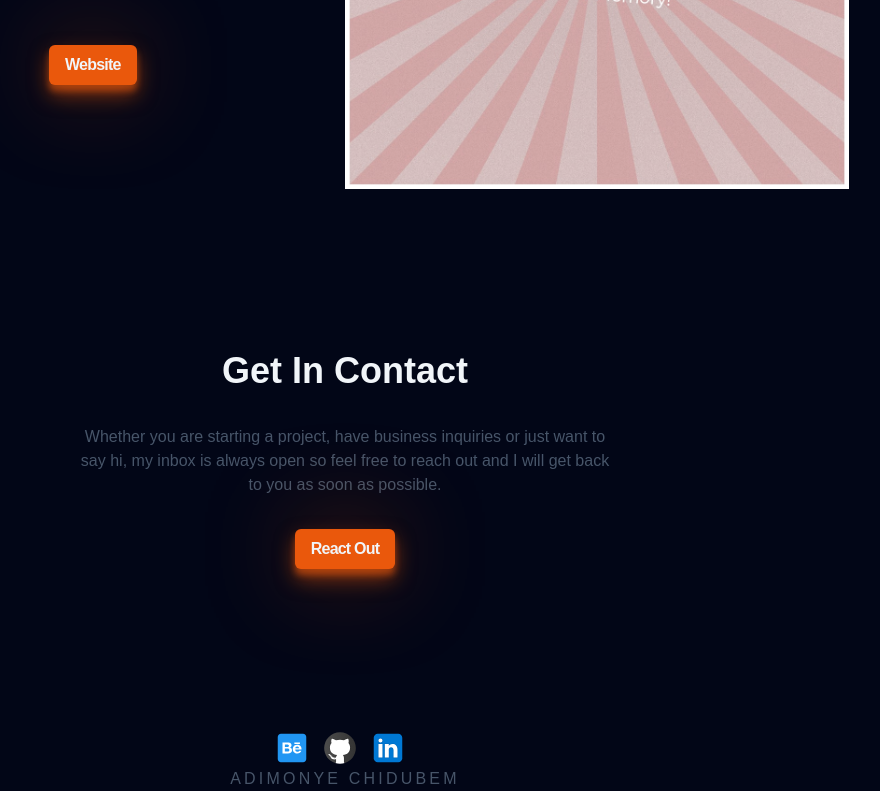
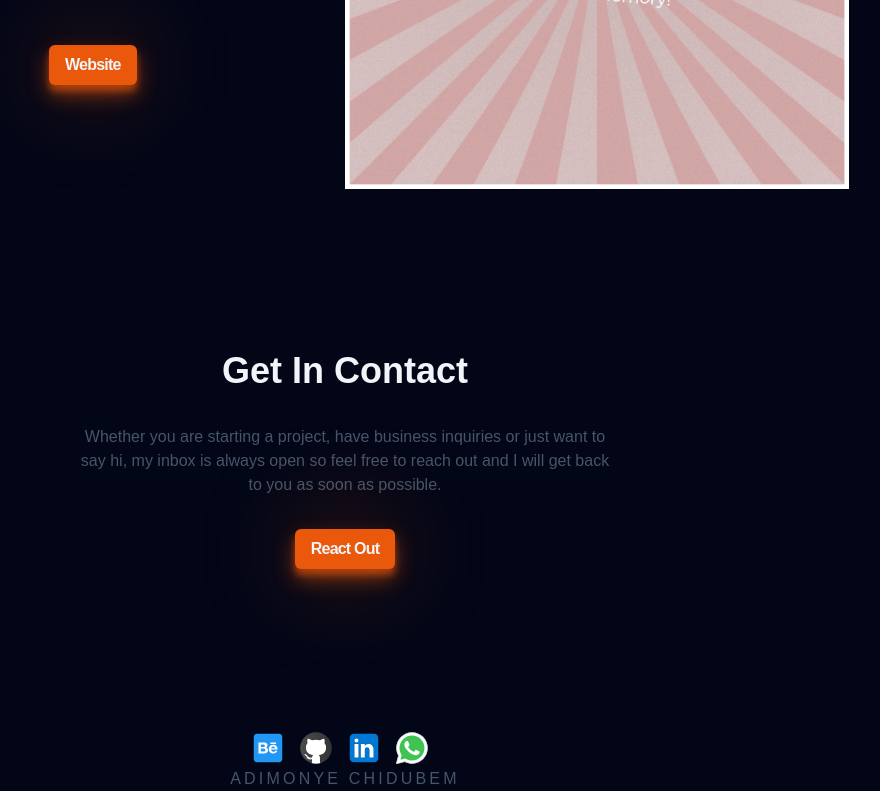
Before and after one commit to Cheedubem/Portfolio, a website built with Vite: page index.html in a window 1280 px wide. Shown: the part 3501-4292 px from the top of the page, without its empty margins (295-1175 px from the left). Built offline with nearby package versions, Linux system fonts and the light colour scheme; a web font is replaced by a local one.

Commit message:
added whatsapp

```diff
--- a/index.html
+++ b/index.html
@@ -322,6 +322,9 @@
         <a href="linkedin.com"
           ><img src="/public/SVG/icons8-linkedin.svg" alt=""
         /></a>
+        <a href="wa.link/54i4m4"
+          ><img src="/public/SVG/icons8-whatsapp.svg" alt=""
+        /></a>
       </div>
       <h3 class="footer__title">Adimonye Chidubem</h3>
     </footer>
```
Also changed, not shown: public/SVG/icons8-whatsapp.svg (added).
